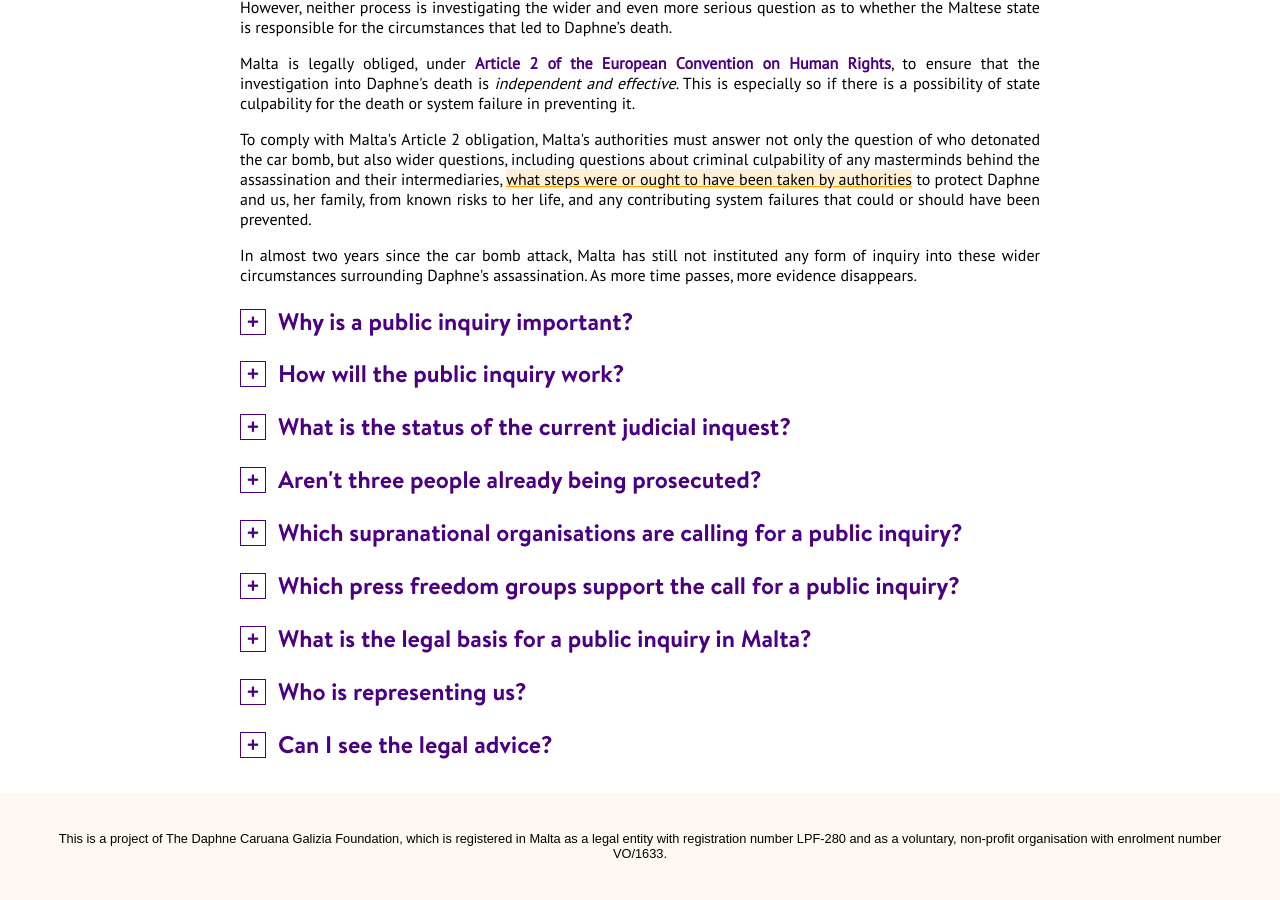
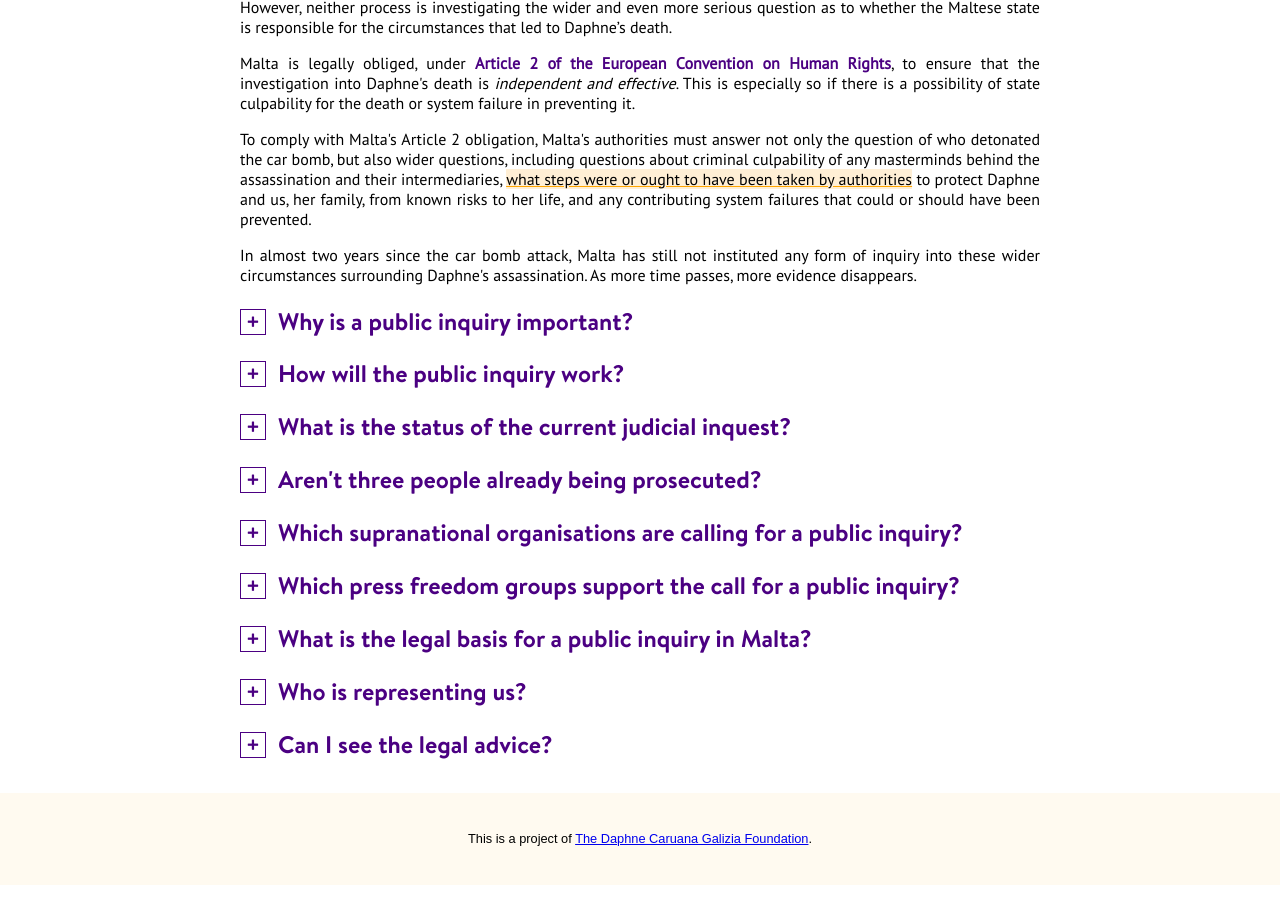
Before and after one commit to daphne-foundation/www.publicinquiry.mt, a Jekyll site: the page built from en/index.html, in a window 1280 px wide and 900 px high, scrolled down 907 px. Built offline with Jekyll 4.4.1, drawn with Linux system fonts in a browser that asks for light colours; some web fonts are replaced.

Commit message:
Link to Foundation

```diff
--- a/_layouts/en.default.html
+++ b/_layouts/en.default.html
@@ -63,7 +63,7 @@
 			</article>
 		</main>
 		<footer>
-			<p>This is a project of The Daphne Caruana Galizia Foundation, which is registered in Malta as a legal entity with registration number LPF-280 and as a voluntary, non-profit organisation with enrolment number VO/1633.</p>
+			<p>This is a project of <a href="https://www.daphne.foundation/" title="The Daphne Caruana Galizia Foundation">The Daphne Caruana Galizia Foundation</a>.</p>
 		</footer>
 	</body>
 </html>
```
